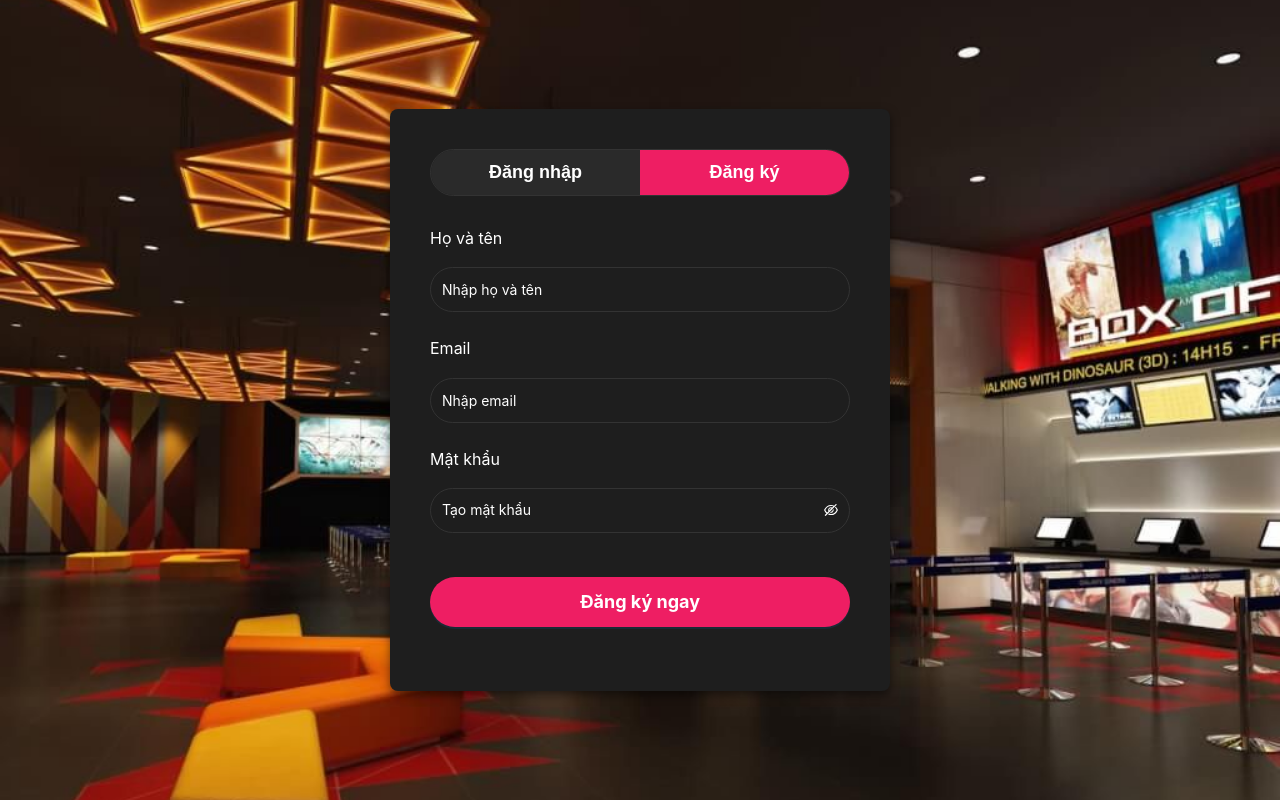
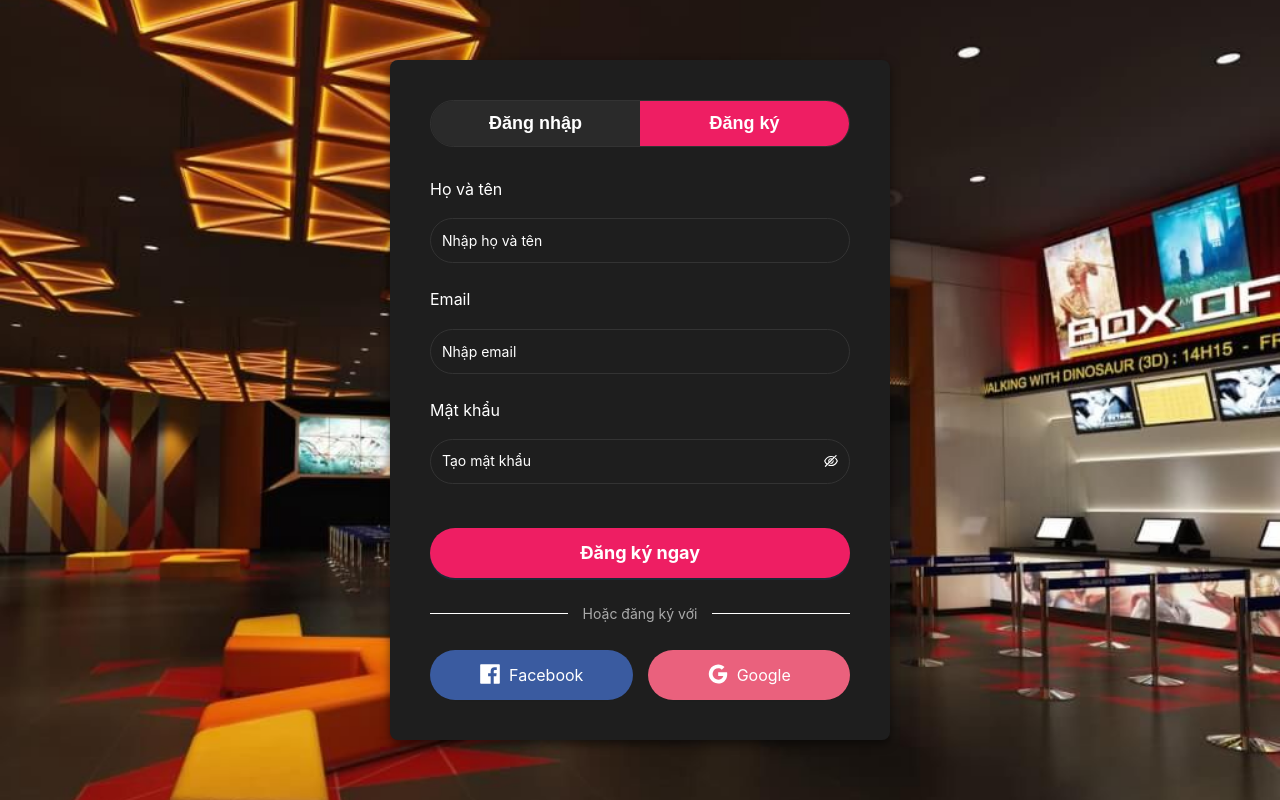
Before and after one commit to QuangDuc-ptit/RIPT1307-Nhom-10-KTHP, a React (Vite) app in the folder frontend/client/: page /auth/login in a window 1280 px wide. Both pictures are taken after a click on the button "Đăng ký". Built offline with nearby package versions, Linux system fonts and the light colour scheme.

Commit message:
update lai login

```diff
--- a/frontend/client/src/pages/auth/LoginPage.tsx
+++ b/frontend/client/src/pages/auth/LoginPage.tsx
@@ -55,7 +55,6 @@ const LoginPage: React.FC = () => {
       </div>
 
       <Form.Item>
-        {/* Đã cập nhật: borderRadius: '30px' */}
         <Button type="primary" htmlType="submit" block size="large" style={{ backgroundColor: '#ee1e63', border: 'none', height: '50px', fontSize: '18px', fontWeight: 'bold', borderRadius: '30px' }}>
           Đăng nhập
         </Button>
@@ -68,7 +67,6 @@ const LoginPage: React.FC = () => {
       </div>
 
       <div style={{ display: 'flex', gap: '15px' }}>
-        {/* Đã cập nhật: borderRadius: '30px' */}
         <Button block size="large" icon={<FacebookFilled style={{ fontSize: '22px' }} />} style={{ backgroundColor: '#3A5BA0', color: 'white', border: 'none', height: '50px', borderRadius: '30px', display: 'flex', alignItems: 'center', justifyContent: 'center' }}>
           Facebook
         </Button>
@@ -91,23 +89,39 @@ const LoginPage: React.FC = () => {
         <Input.Password placeholder="Tạo mật khẩu" style={CustomInputStyle} />
       </Form.Item>
       <Form.Item>
-        {/* Đã cập nhật: borderRadius: '30px' */}
         <Button type="primary" htmlType="submit" block size="large" style={{ backgroundColor: '#ee1e63', border: 'none', height: '50px', marginTop: '20px', fontSize: '18px', fontWeight: 'bold', borderRadius: '30px' }}>
           Đăng ký ngay
         </Button>
       </Form.Item>
+
+      {/* --- BỔ SUNG KHỐI SOCIAL LOGIN CHO ĐĂNG KÝ --- */}
+      <div style={{ display: 'flex', alignItems: 'center', margin: '25px 0', color: 'white' }}>
+        <div style={{ flex: 1, height: '1px', backgroundColor: 'white' }} />
+        <span style={{ padding: '0 15px', color: '#aaaaaa' }}>Hoặc đăng ký với</span>
+        <div style={{ flex: 1, height: '1px', backgroundColor: 'white' }} />
+      </div>
+
+      <div style={{ display: 'flex', gap: '15px' }}>
+        <Button block size="large" icon={<FacebookFilled style={{ fontSize: '22px' }} />} style={{ backgroundColor: '#3A5BA0', color: 'white', border: 'none', height: '50px', borderRadius: '30px', display: 'flex', alignItems: 'center', justifyContent: 'center' }}>
+          Facebook
+        </Button>
+        <Button block size="large" icon={<GoogleOutlined style={{ fontSize: '22px' }} />} style={{ backgroundColor: '#EA617D', color: 'white', border: 'none', height: '50px', borderRadius: '30px', display: 'flex', alignItems: 'center', justifyContent: 'center' }}>
+          Google
+        </Button>
+      </div>
+      {/* ---------------------------------------------- */}
+
     </Form>
   );
 
   return (
     <AuthLayout>
-      {/* Đã cập nhật: borderRadius: '30px' */}
       <div style={{ display: 'flex', marginBottom: '30px', borderRadius: '30px', overflow: 'hidden', border: '1px solid #333' }}>
         <button
           onClick={() => setActiveTab('login')}
           style={{
             flex: 1,
-            padding: '12px', /* Cập nhật padding để cân đối với viền tròn */
+            padding: '12px',
             border: 'none',
             cursor: 'pointer',
             fontSize: '18px',
@@ -123,7 +137,7 @@ const LoginPage: React.FC = () => {
           onClick={() => setActiveTab('register')}
           style={{
             flex: 1,
-            padding: '12px', /* Cập nhật padding để cân đối với viền tròn */
+            padding: '12px',
             border: 'none',
             cursor: 'pointer',
             fontSize: '18px',
@@ -137,7 +151,6 @@ const LoginPage: React.FC = () => {
         </button>
       </div>
 
-      {/* Đã cập nhật: Thêm key={activeTab} và tự động đổi class hiệu ứng trượt */}
       <div
         key={activeTab}
         className={activeTab === 'login' ? 'slide-login' : 'slide-register'}
```
